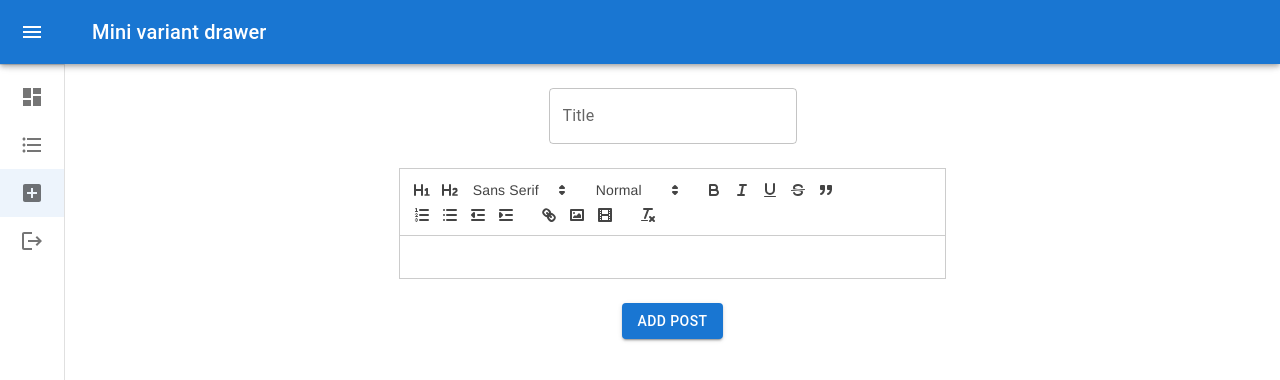
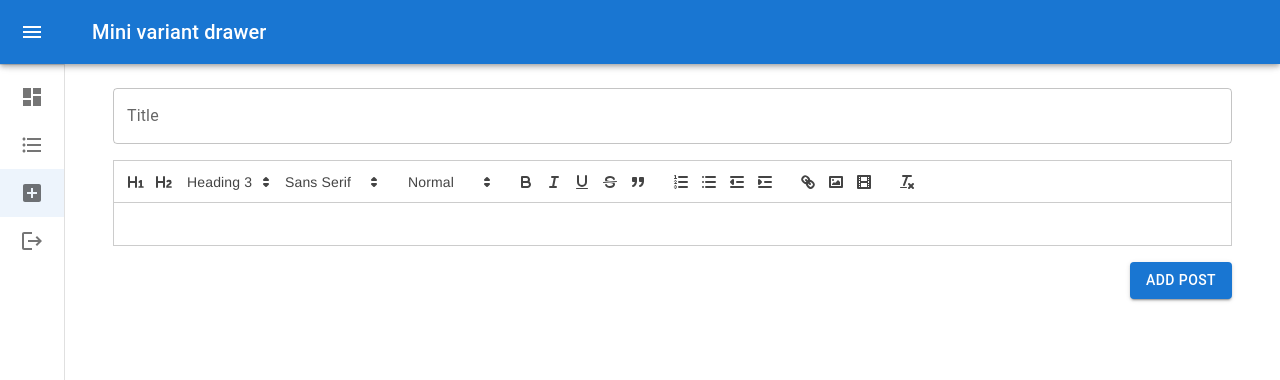
Before and after one commit to lovesmell/lovesmell-admin, a Next.js app: page /admin/post in a window 1280 px wide. Shown: the top 380 px of the page. Built offline with nearby package versions, Linux system fonts and the light colour scheme.

Commit message:
integrate editor

```diff
--- /dev/null
+++ b/components/Editor/index.tsx
@@ -0,0 +1,109 @@
+import dynamic from "next/dynamic";
+import { FC, useCallback, useMemo, useRef } from "react";
+
+const ReactQuill = dynamic(() => import("react-quill"), { ssr: false });
+
+interface IProps {
+  field?: any;
+}
+
+const Editor: FC<IProps> = ({ field }) => {
+  const editorRef = useRef<any>(null);
+
+  const imageHandler = useCallback(() => {
+    const input = document.createElement("input");
+    input.setAttribute("type", "file");
+    input.setAttribute("accept", "image/*");
+    input.click();
+
+    input.onchange = async () => {
+      const file = input.files ? input.files[0] : null;
+      let data = null;
+      const formData = new FormData();
+
+      const quillObj = editorRef?.current?.getEditor();
+      const range = quillObj?.getSelection();
+
+      if (file) {
+        formData.append("file", file);
+        formData.append("resource_type", "raw");
+
+        const responseUpload = await fetch(
+          `${process.env.NEXT_PUBLIC_IMAGE_UPLOAD}/upload`,
+          { method: "POST", body: formData }
+        );
+
+        data = await responseUpload.json();
+        if (data.error) {
+          console.error(data.error);
+        }
+
+        quillObj.editor.insertEmbed(range.index, "image", data?.secure_url);
+      }
+    };
+  }, []);
+
+  const modules = useMemo(
+    () => ({
+      toolbar: {
+        container: [
+          [
+            { header: "1" },
+            { header: "2" },
+            { header: [3, 4, 5, 6] },
+            { font: [] },
+          ],
+          [{ size: [] }],
+          ["bold", "italic", "underline", "strike", "blockquote"],
+          [
+            { list: "ordered" },
+            { list: "bullet" },
+            { indent: "-1" },
+            { indent: "+1" },
+          ],
+          ["link", "image", "video"],
+          ["clean"],
+        ],
+        handlers: {
+          image: imageHandler,
+        },
+      },
+      clipboard: {
+        matchVisual: false,
+      },
+    }),
+    [imageHandler]
+  );
+
+  const formats = useMemo(
+    () => [
+      "header",
+      "font",
+      "size",
+      "bold",
+      "italic",
+      "underline",
+      "strike",
+      "blockquote",
+      "list",
+      "bullet",
+      "indent",
+      "link",
+      "image",
+      "video",
+    ],
+    []
+  );
+
+  return (
+    <ReactQuill
+      {...field}
+      ref={editorRef}
+      modules={modules}
+      formats={formats}
+      theme="snow"
+    />
+  );
+};
+
+export default Editor;
--- a/pages/admin/post.tsx
+++ b/pages/admin/post.tsx
@@ -1,5 +1,4 @@
-import { FC, useState } from "react";
-import dynamic from "next/dynamic";
+import { FC } from "react";
 
 import dashify from "dashify";
 
@@ -10,49 +9,9 @@ import * as yup from "yup";
 import { yupResolver } from "@hookform/resolvers/yup";
 
 import Button from "@mui/material/Button";
-import Grid from "@mui/material/Grid";
+import Box from "@mui/material/Box";
 import TextField from "@mui/material/TextField";
-
-const QuillNoSSRWrapper = dynamic(import("react-quill"), {
-  ssr: false,
-  loading: () => <p>Loading ...</p>,
-});
-
-const modules = {
-  toolbar: [
-    [{ header: "1" }, { header: "2" }, { font: [] }],
-    [{ size: [] }],
-    ["bold", "italic", "underline", "strike", "blockquote"],
-    [
-      { list: "ordered" },
-      { list: "bullet" },
-      { indent: "-1" },
-      { indent: "+1" },
-    ],
-    ["link", "image", "video"],
-    ["clean"],
-  ],
-  clipboard: {
-    matchVisual: false,
-  },
-};
-
-const formats = [
-  "header",
-  "font",
-  "size",
-  "bold",
-  "italic",
-  "underline",
-  "strike",
-  "blockquote",
-  "list",
-  "bullet",
-  "indent",
-  "link",
-  "image",
-  "video",
-];
+import Editor from "@lovesmell/components/Editor";
 
 interface IPost {
   title: string;
@@ -87,8 +46,8 @@ const Post: FC = () => {
   };
 
   return (
-    <Grid container spacing={3} flexDirection="column" alignItems="center">
-      <Grid item xs={12} sm={6}>
+    <Box>
+      <Box>
         <Controller
           name="title"
           control={control}
@@ -105,26 +64,19 @@ const Post: FC = () => {
             );
           }}
         />
-      </Grid>
+      </Box>
 
-      <Grid item xs={12} sm={6}>
+      <Box mt={2}>
         <Controller
           name="body"
           control={control}
           render={({ field }) => {
-            return (
-              <QuillNoSSRWrapper
-                {...field}
-                modules={modules}
-                formats={formats}
-                theme="snow"
-              />
-            );
+            return <Editor field={field} />;
           }}
         />
-      </Grid>
+      </Box>
 
-      <Grid item>
+      <Box mt={2} sx={{ display: "flex", justifyContent: "flex-end" }}>
         <Button
           id="submit"
           color="primary"
@@ -134,8 +86,8 @@ const Post: FC = () => {
         >
           Add Post
         </Button>
-      </Grid>
-    </Grid>
+      </Box>
+    </Box>
   );
 };
 
```
Also changed, not shown: .eslintrc.json, components/MainNav/index.tsx (renamed from components/MainNav.tsx).
